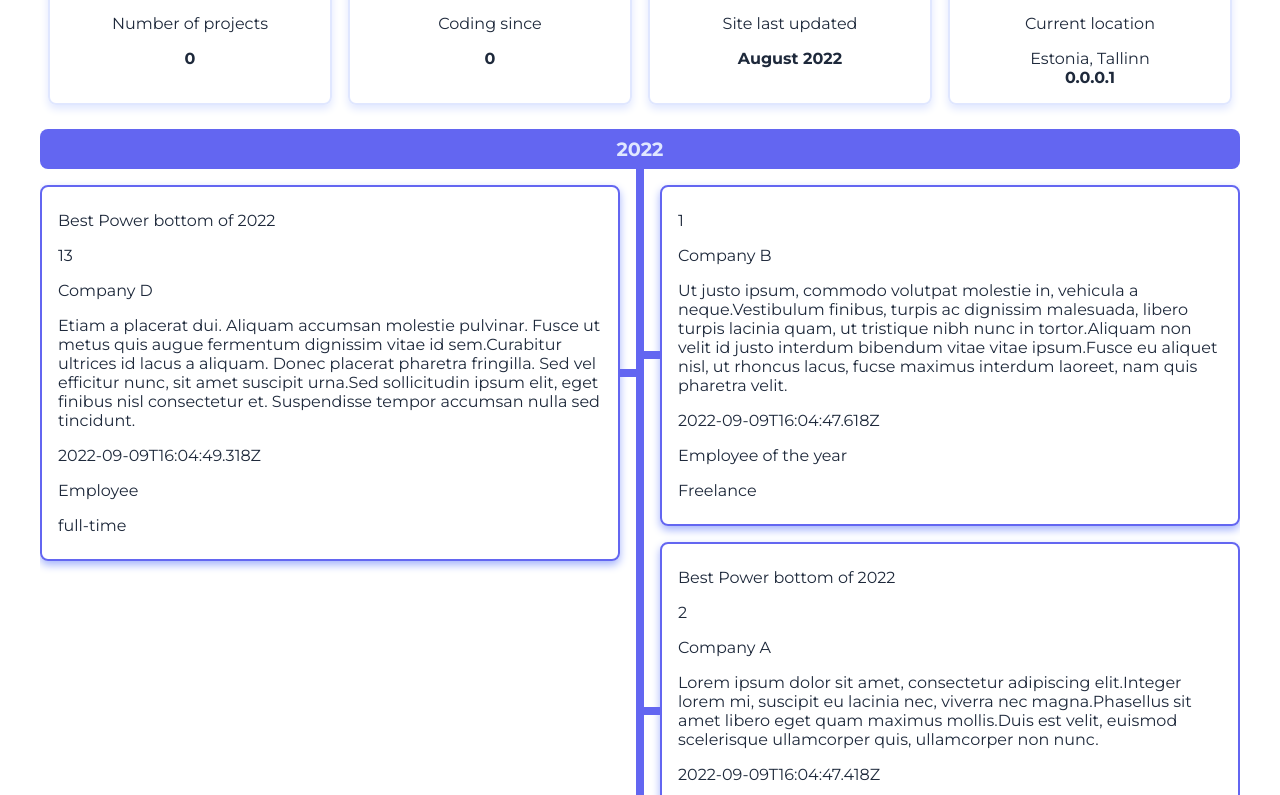
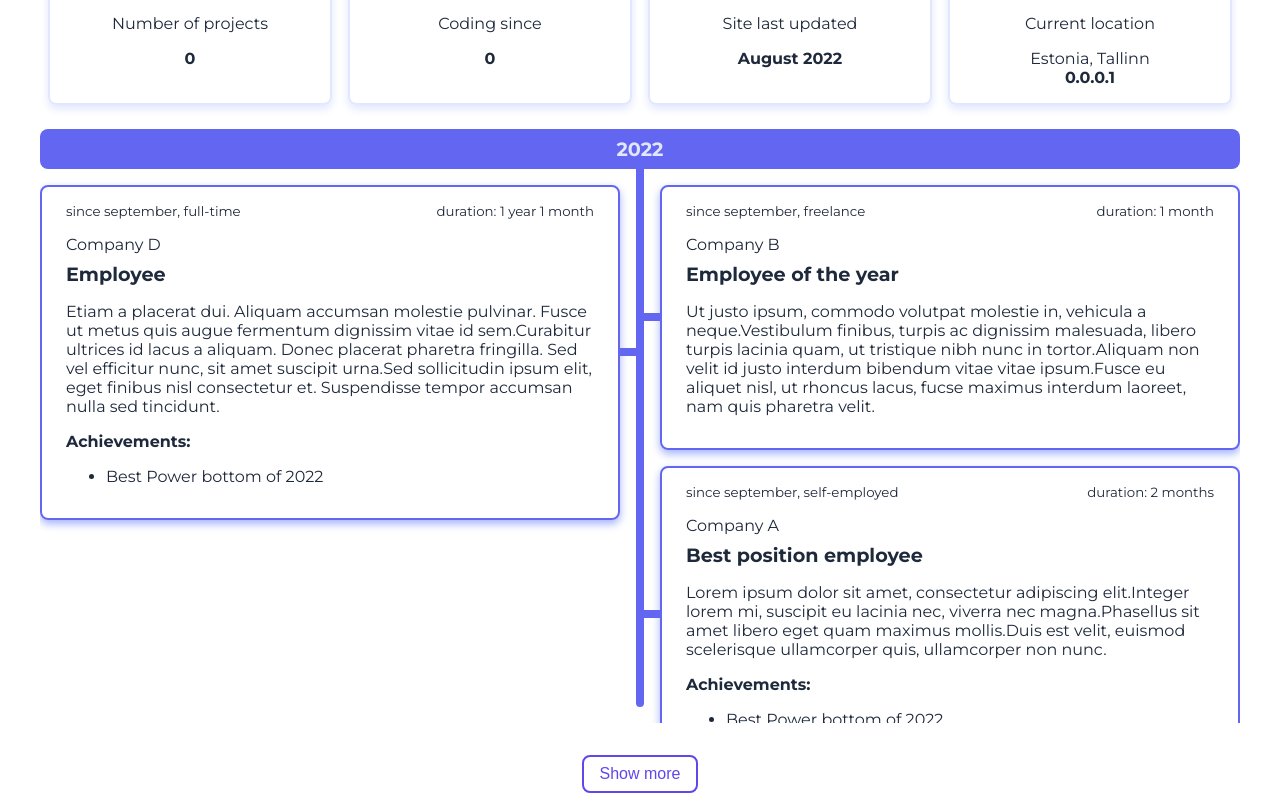
Before and after one commit to Seeru-crypto/aurora_front, a Next.js app: page / in a window 1280 px wide. Shown: the part 929-1724 px from the top of the page. Built offline with nearby package versions, Linux system fonts and the light colour scheme.

Commit message:
refactor: :art: Refactored timeline and its experience component

```diff
--- a/package.json
+++ b/package.json
@@ -13,6 +13,7 @@
   "dependencies": {
     "@reduxjs/toolkit": "^1.8.4",
     "@tanstack/react-table": "^8.5.15",
+    "date-fns": "^2.29.3",
     "next": "12.2.2",
     "polished": "^4.2.2",
     "react": "18.2.0",
--- a/src/components/experience/Timeline.tsx
+++ b/src/components/experience/Timeline.tsx
@@ -1,7 +1,8 @@
-import { Fragment, HTMLAttributes, useEffect, useRef, useState } from 'react';
+import { Fragment, useEffect, useRef, useState } from 'react';
 import styled from 'styled-components';
 import data from '../../data.json';
 import Button from '../util/Button';
+import TimelineExperience from './TimelineExperience';
 
 export type ExperienceType = {
   achievements: string[];
@@ -15,7 +16,7 @@ export type ExperienceType = {
 };
 
 type TimelineProps = {
-  filteredTechs: string[];
+  filteredTechs?: string[];
 };
 
 export default function Timeline(props: TimelineProps): JSX.Element {
@@ -25,6 +26,7 @@ export default function Timeline(props: TimelineProps): JSX.Element {
   const [viewportHeight, setViewportHeight] = useState(0);
   const [timelineHeight, setTimelineHeight] = useState(defaultTimelineHeight);
   // NOTE: Keep tech stacks lowercase otherwise you'll break the filter
+  // TODO: Probably move it to Redux
   const [sortedExperiences, setSortedExperiences] = useState<ExperienceType[]>([]);
   const isFilterApplied = filteredTechs.length > 0;
   const viewportRef = useRef<HTMLDivElement>(null);
@@ -77,11 +79,11 @@ export default function Timeline(props: TimelineProps): JSX.Element {
                 return (
                   <Fragment key={index}>
                     <span className="year">{experienceYear}</span>
-                    <Experience className="experience" experience={experience} />
+                    <TimelineExperience className="experience" experience={experience} />
                   </Fragment>
                 );
               } else {
-                return <Experience className="experience" key={index} experience={experience} />;
+                return <TimelineExperience className="experience" key={index} experience={experience} />;
               }
             })}
         </div>
@@ -91,26 +93,6 @@ export default function Timeline(props: TimelineProps): JSX.Element {
         Show {isExpanded ? 'less' : 'more'}
       </Button>
     </TimelineStyles>
-  );
-}
-
-type ExperienceProps = {
-  experience: ExperienceType;
-} & HTMLAttributes<HTMLDivElement>;
-
-function Experience(props: ExperienceProps): JSX.Element {
-  const { achievements, durationMonths, employer, responsibilities, startDate, title, typeOfEmployment } =
-    props.experience;
-  return (
-    <div {...props}>
-      <p>{achievements}</p>
-      <p>{durationMonths}</p>
-      <p>{employer}</p>
-      <p>{responsibilities}</p>
-      <p>{startDate}</p>
-      <p>{title}</p>
-      <p>{typeOfEmployment}</p>
-    </div>
   );
 }
 
@@ -155,42 +137,6 @@ const TimelineStyles = styled.div<{ viewportHeight: number; timelineHeight: stri
     margin-top: 0;
   }
 
-  .experience {
-    border: 2px solid ${(props) => props.theme.primaryColor.$500};
-    border-radius: ${(props) => props.theme.borderRadius};
-    box-shadow: 0 4px 8px 0 ${(props) => props.theme.primaryColor.$300};
-    break-inside: avoid-column;
-    margin: 1rem 0;
-    padding: 0.5rem 1rem;
-    position: relative;
-
-    ::after,
-    ::before {
-      background-color: ${(props) => props.theme.primaryColor.$500};
-      content: '';
-      height: 0.5rem;
-      position: absolute;
-      top: 50%;
-      transform: translateY(-50%);
-      width: 1.5rem;
-
-      @media (max-width: 768px) {
-        ::after,
-        ::before {
-          display: none;
-        }
-      }
-    }
-
-    ::after {
-      right: -1.5rem;
-    }
-
-    ::before {
-      left: -1.5rem;
-    }
-  }
-
   .year {
     background-color: ${(props) => props.theme.primaryColor.$500};
     border-radius: ${(props) => props.theme.borderRadius};
--- /dev/null
+++ b/src/components/experience/TimelineExperience.tsx
@@ -0,0 +1,110 @@
+import { format, formatDuration, monthsToYears } from 'date-fns';
+import { HTMLAttributes } from 'react';
+import styled from 'styled-components';
+import { ExperienceType } from './Timeline';
+
+type ExperienceProps = {
+  experience: ExperienceType;
+} & HTMLAttributes<HTMLDivElement>;
+
+export default function TimelineExperience(props: ExperienceProps): JSX.Element {
+  const {
+    achievements,
+    durationMonths = 0,
+    employer,
+    responsibilities,
+    startDate,
+    title,
+    typeOfEmployment,
+  } = props.experience;
+  const durationInYears = formatDuration({ years: monthsToYears(durationMonths) });
+  const durationInMonths = formatDuration({ months: durationMonths - monthsToYears(durationMonths) * 12 });
+
+  return (
+    <TimelineExperienceStyles {...props}>
+      <div className="header">
+        <small>
+          since {format(new Date(startDate), 'LLLL').toLowerCase()},&nbsp;{typeOfEmployment.toLowerCase()}
+        </small>
+        <small className="duration">
+          duration: {durationInYears} {durationInMonths}
+        </small>
+      </div>
+      <p className="employer">{employer}</p>
+      <p className="title">{title}</p>
+      <p>{responsibilities}</p>
+      {achievements && (
+        <>
+          <strong>Achievements:</strong>
+          <ul>
+            {achievements.map((achievement: string, index: number) => (
+              <li key={index}>{achievement}</li>
+            ))}
+          </ul>
+        </>
+      )}
+    </TimelineExperienceStyles>
+  );
+}
+
+const TimelineExperienceStyles = styled.div`
+  border: 2px solid ${(props) => props.theme.primaryColor.$500};
+  border-radius: ${(props) => props.theme.borderRadius};
+  box-shadow: 0 4px 8px 0 ${(props) => props.theme.primaryColor.$300};
+  break-inside: avoid-column;
+  display: flex;
+  flex-flow: column wrap;
+  margin: 1rem 0;
+  padding: 1rem 1.5rem;
+  position: relative;
+
+  ::after,
+  ::before {
+    background-color: ${(props) => props.theme.primaryColor.$500};
+    content: '';
+    height: 0.5rem;
+    position: absolute;
+    top: 50%;
+    transform: translateY(-50%);
+    width: 1.5rem;
+
+    @media (max-width: 768px) {
+      ::after,
+      ::before {
+        display: none;
+      }
+    }
+  }
+
+  ::after {
+    right: -1.5rem;
+  }
+
+  ::before {
+    left: -1.5rem;
+  }
+
+  .header {
+    display: flex;
+    margin: 0 0 0.5rem 0;
+  }
+
+  .duration {
+    flex: 1 1 auto;
+    text-align: right;
+  }
+
+  .employer,
+  .title {
+    margin: 0.5rem 0 0 0;
+  }
+
+  .employer {
+    font-size: 1em;
+  }
+
+  .title {
+    font-size: 1.2em;
+    font-weight: bold;
+  }
+`;
```
Also changed, not shown: 1 other file (tests, documents, lock files or other folders).
